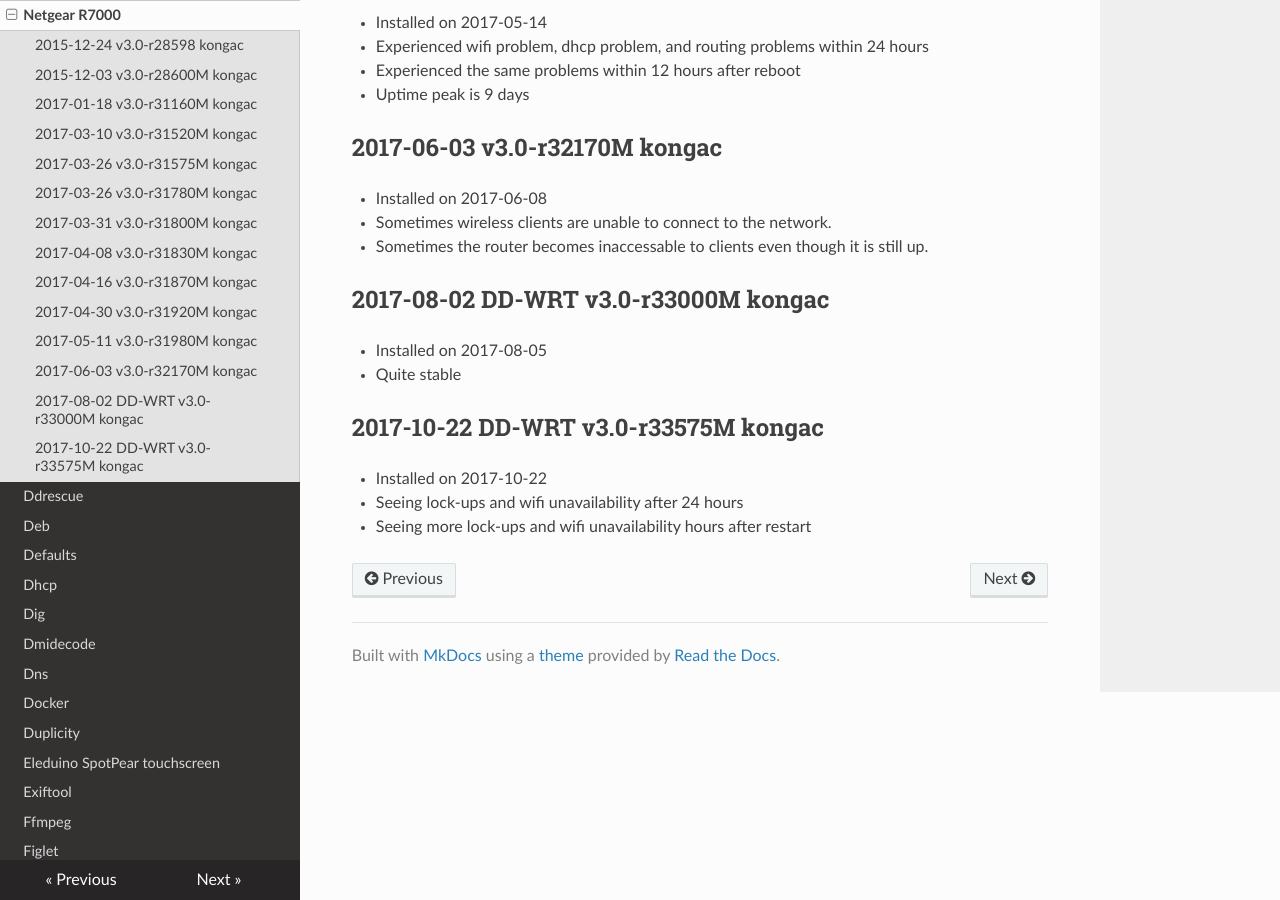
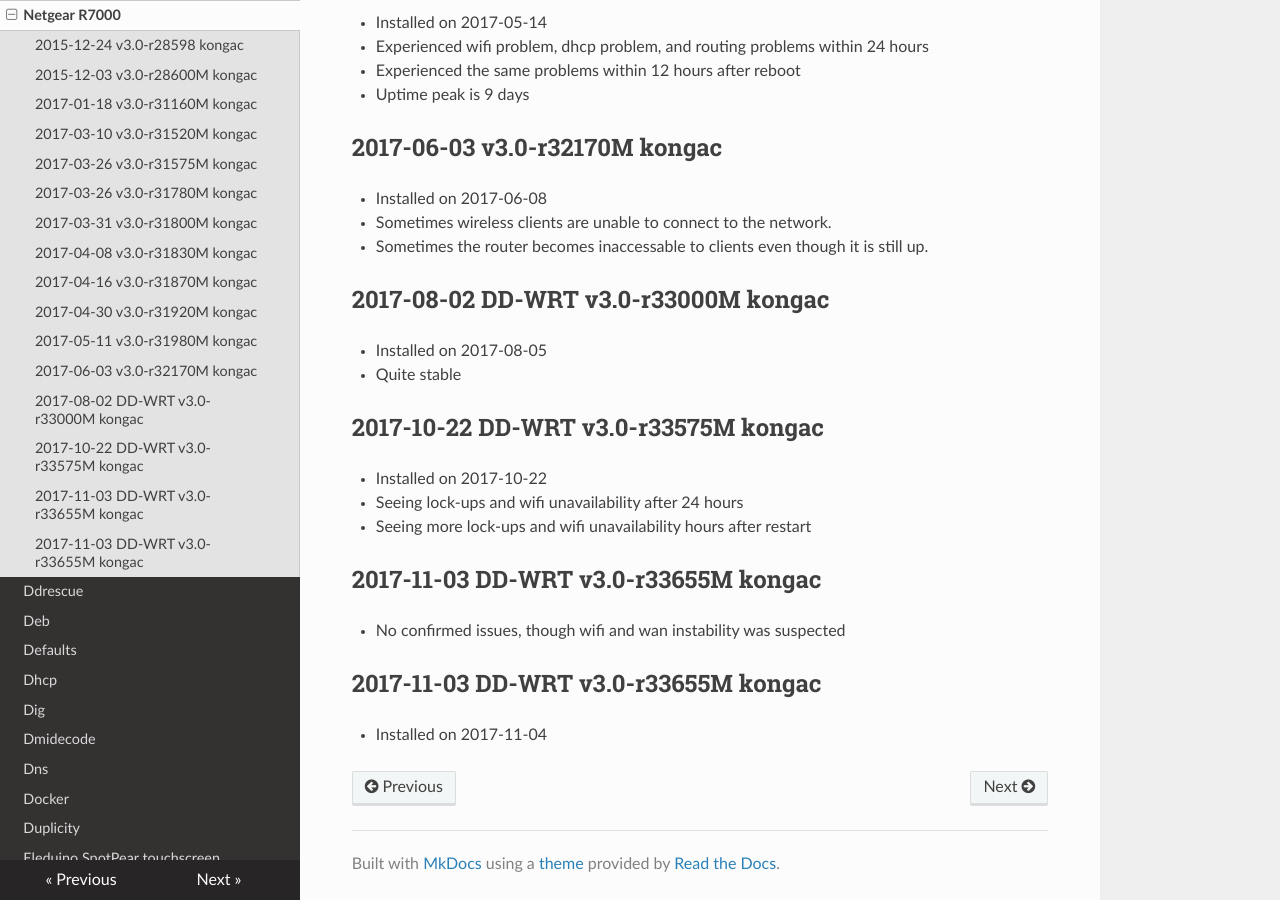
Before and after one commit to lando-cal/tech-notes, an MkDocs documentation site: the page built from docs/dd-wrt.md, in a window 1280 px wide and 900 px high, scrolled down 1654 px. Built offline with MkDocs 1.6.1, drawn with Linux system fonts in a browser that asks for light colours; nearby versions of some CDN libraries.

Commit message:
Two new version

```diff
--- a/docs/dd-wrt.md
+++ b/docs/dd-wrt.md
@@ -76,3 +76,11 @@
 - Installed on 2017-10-22
 - Seeing lock-ups and wifi unavailability after 24 hours
 - Seeing more lock-ups and wifi unavailability hours after restart
+
+## 2017-11-03 DD-WRT v3.0-r33655M kongac
+
+- No confirmed issues, though wifi and wan instability was suspected
+
+## 2017-11-03 DD-WRT v3.0-r33655M kongac
+
+- Installed on 2017-11-04
```
